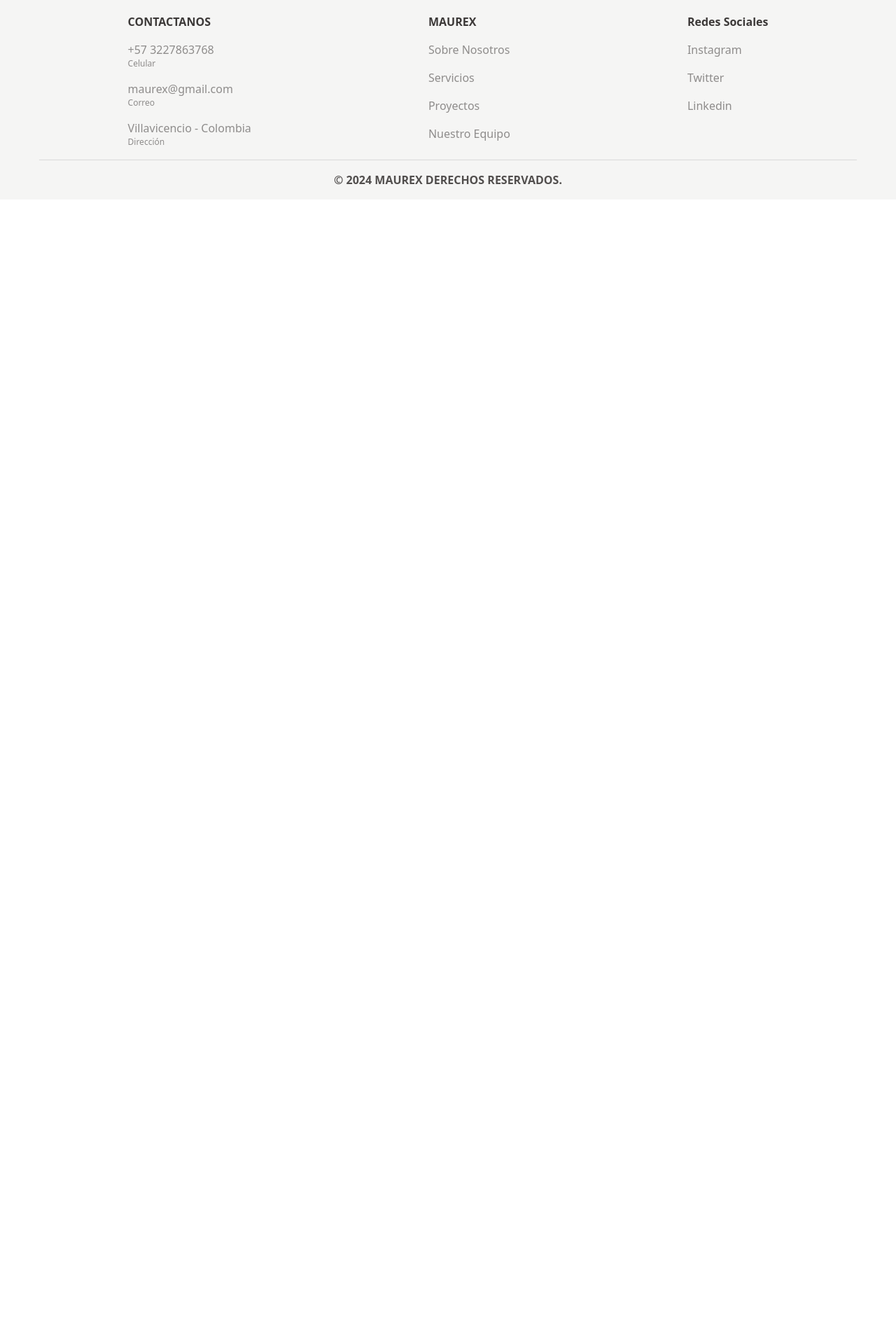
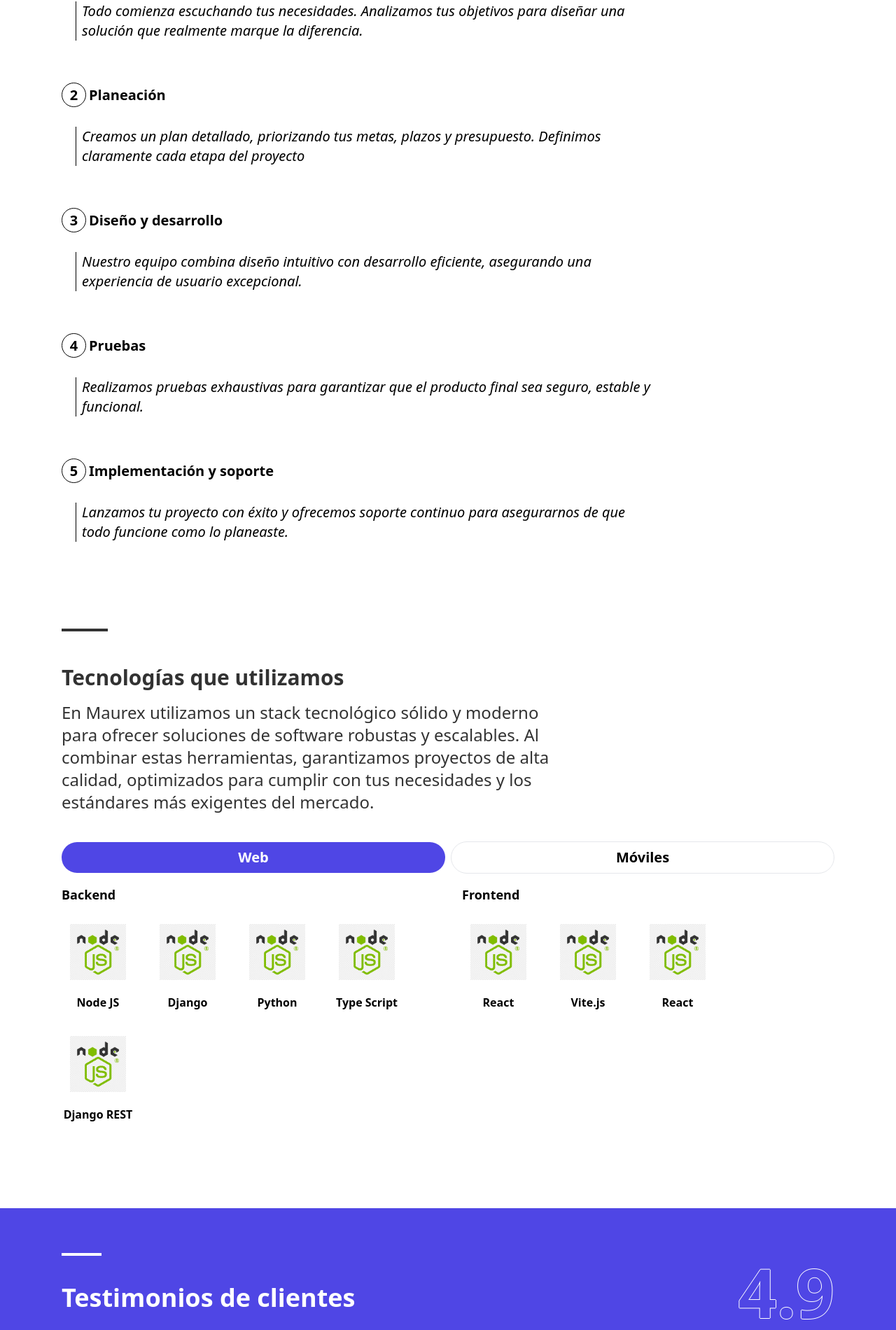
Before and after one commit to Soy-Mauricio/Maurex, a React (Vite) app: page /our-work in a window 1280 px wide. Shown: the part 811-2711 px from the top of the page at 70% size. Before the commit the page ends 1096 px from the top, so only its background shows below. Built offline with nearby package versions, Linux system fonts and the light colour scheme.

Commit message:
Creacion de vista Servicios 1.2

```diff
--- a/src/App.css
+++ b/src/App.css
@@ -16,3 +16,8 @@
     font-size: 15px;
     color: rgb(255, 255, 255);
 }
+
+.puntuacion{
+    color: #4F46E5;
+    text-shadow: rgb(255, 255, 255) -1px 0px, rgb(255, 255, 255) 0px 1px, rgb(255, 255, 255) 1px 0px, rgb(255, 255, 255) 0px -1px;
+}
--- /dev/null
+++ b/src/components/ourWorkSections/HowWork.tsx
@@ -0,0 +1,29 @@
+import React from 'react'
+
+interface HowWorkProps {
+    title: string;
+    description: string;
+    number: number;
+}
+
+const HowWork: React.FC<HowWorkProps> = ({title, description, number}) => {
+
+    return (
+
+      <div className='mt-10'>
+        <div className='flex items-center font-semibold text-xl'>
+            <p className='mr-1 border-[1px] border-black rounded-full w-[35px] h-[35px] flex items-center justify-center'>{number}</p>
+            <h4>{title}</h4>
+        </div>
+
+        <div className=' p-5 flex justify-center items-center'>
+            <div className='italic border-l-[1px] border-black mt-2 text-xl'>
+                <p className='ml-2'>{description}</p>
+            </div>
+        </div>
+      </div>
+
+    );
+}
+
+export default HowWork;
--- a/src/pages/OurWork.tsx
+++ b/src/pages/OurWork.tsx
@@ -2,6 +2,8 @@
 import React from 'react';
 import MainLayout from '../layouts/MainLayout';
 import { Link } from 'react-router-dom'
+import HowWork from '../components/ourWorkSections/HowWork';
+import Technologies from '../components/homeSections/Technologies';
 
 const OurWork: React.FC = () => {
   return (
@@ -34,11 +36,113 @@ const OurWork: React.FC = () => {
             <div className='h-[auto] p-4 sm:mx-8 sm:w-[75%] mb-4'>
                 <div className=''>
                     <hr className='border-t-4 border-black opacity-80 sm:w-[8%] w-[15%] mb-10'/>
-                    <h1 className='text-4xl opacity-80 font-bold'>Nuestro Proceso</h1>
+                    <h1 className='text-4xl opacity-80 font-bold'>¿Cómo Trabajamos?</h1>
                 </div>
 
                 <div>
+                    <HowWork
+                      title="Reunión inicial"
+                      description="Todo comienza escuchando tus necesidades. Analizamos tus objetivos para diseñar una solución que realmente marque la diferencia."
+                      number={1}
+                    />
 
+                    <HowWork
+                      title="Planeación"
+                      description="Creamos un plan detallado, priorizando tus metas, plazos y presupuesto. Definimos claramente cada etapa del proyecto"
+                      number={2}
+                    />
+
+                    <HowWork
+                      title="Diseño y desarrollo"
+                      description="Nuestro equipo combina diseño intuitivo con desarrollo eficiente, asegurando una experiencia de usuario excepcional."
+                      number={3}
+                    />
+
+                    <HowWork
+                      title="Pruebas"
+                      description="Realizamos pruebas exhaustivas para garantizar que el producto final sea seguro, estable y funcional."
+                      number={4}
+                    />
+
+                    <HowWork
+                      title="Implementación y soporte"
+                      description="Lanzamos tu proyecto con éxito y ofrecemos soporte continuo para asegurarnos de que todo funcione como lo planeaste."
+                      number={5}
+                    />
+                </div>
+
+            </div>
+        </div>
+      </section>
+
+      <section className='h-[auto] mt-10'>
+        {/* Contenido Nuestras Tecnologías*/}
+        <div className='h-[auto] p-4 max-w-[1200px] w-full mx-auto'>
+          <div className='sm:mx-8'>
+            <div className='flex justify-center sm:w-[75%]'>
+              <div className=''>
+                <div className='flex mb-8'>
+                  <hr className="border-t-4 sm:w-[8%] w-[15%] border-black opacity-80 my-4" />
+                </div>
+                <h2 className='text-3xl opacity-80 font-bold'>Tecnologías que utilizamos</h2>
+                <p className='mt-4 text-2xl opacity-80 sm:w-[85%]'>En Maurex utilizamos un stack tecnológico sólido y moderno para ofrecer soluciones de software robustas y escalables. Al combinar estas herramientas, garantizamos proyectos de alta calidad, optimizados para cumplir con tus necesidades y los estándares más exigentes del mercado.</p>
+              </div>
+            </div>
+
+            <Technologies/>
+
+          </div>
+        </div>
+      </section>
+
+      <section className='h-[auto] mt-24 bg-indigo-600'>
+        {/* Contenido de Bienvenida */}
+        <div className='max-w-[1200px] w-full mx-auto h-[auto] flex items-center'>
+            <div className='h-[auto] p-4 sm:mx-8 mb-4'>
+                <div className='mt-12 text-white sm:flex sm:justify-between sm:items-center'>
+                  <div className=''>
+                    <hr className='border-t-4 border-white sm:w-[12%] w-[15%] mb-10'/>
+                    <h2 className='text-4xl font-bold'>Testimonios de clientes</h2>
+                    <div className='mt-8'>
+                      <span className='text-lg italic'>Tenemos más de 10+ reseñas con una puntuación media de</span>
+                    </div>
+                  </div>
+                  <div className='mt-4 sm:mt-0 sm:flex-col flex items-center'>
+                    <div className='puntuacion text-8xl font-extrabold'>4.9</div>
+                    <div className='ml-4 sm:ml-0 text-2xl flex justify-center'> ★ ★ ★ ★ ★</div>
+                  </div>
+                </div>
+
+                <div>
+                    <HowWork
+                      title="Reunión inicial"
+                      description="Todo comienza escuchando tus necesidades. Analizamos tus objetivos para diseñar una solución que realmente marque la diferencia."
+                      number={1}
+                    />
+
+                    <HowWork
+                      title="Planeación"
+                      description="Creamos un plan detallado, priorizando tus metas, plazos y presupuesto. Definimos claramente cada etapa del proyecto"
+                      number={2}
+                    />
+
+                    <HowWork
+                      title="Diseño y desarrollo"
+                      description="Nuestro equipo combina diseño intuitivo con desarrollo eficiente, asegurando una experiencia de usuario excepcional."
+                      number={3}
+                    />
+
+                    <HowWork
+                      title="Pruebas"
+                      description="Realizamos pruebas exhaustivas para garantizar que el producto final sea seguro, estable y funcional."
+                      number={4}
+                    />
+
+                    <HowWork
+                      title="Implementación y soporte"
+                      description="Lanzamos tu proyecto con éxito y ofrecemos soporte continuo para asegurarnos de que todo funcione como lo planeaste."
+                      number={5}
+                    />
                 </div>
 
             </div>
```
